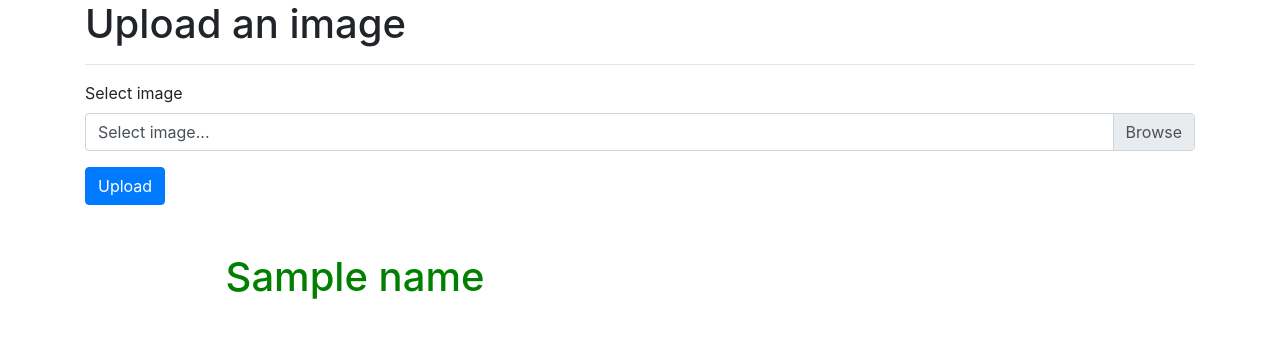
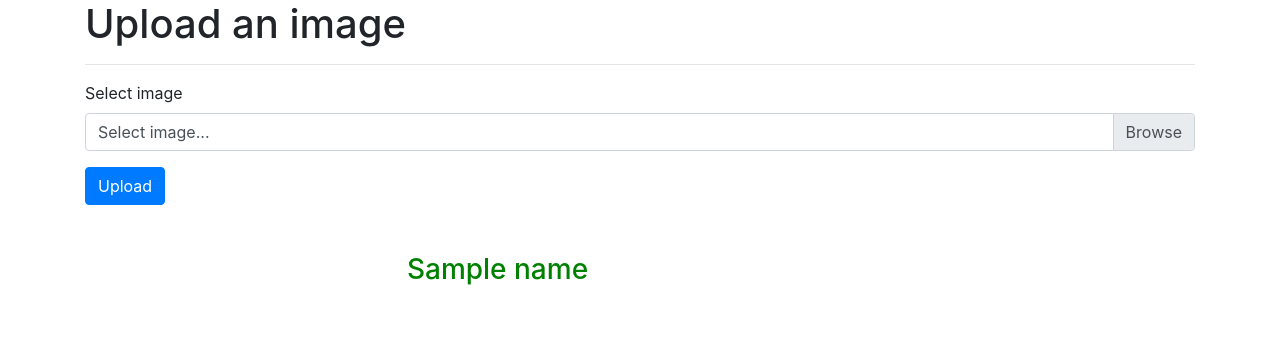
Before and after one commit to sidharths971/candidate-candidate-info, a Flask app: template templates/index.html in a window 1280 px wide. Shown: the top 338 px of the page. Run offline with Flask 2, Linux system fonts and the light colour scheme; the template is opened without the code that fills it: most values are stand-ins (such as "Sample title", 1, 10 or a date in 2020); parts of the project's set-up code (start-up, migrations or seed data) failed here and were passed over; some libraries are stand-ins or nearby versions.

Commit message:
last commit

```diff
--- a/api/task.py
+++ b/api/task.py
@@ -92,4 +92,5 @@ class CandidateConstants:
     CHILDREN = 'children'
     BASE_FILE = 'candidate-informations'
     MESSAGE = 'File uploaded successfully, the json format data you can check in candidate_info.json ' \
-              'file in project directory level'
+              'file in project directory level or you can check in API in' \
+              ' "http://127.0.0.1:8000/candidate/candidate-details"'
--- a/templates/index.html
+++ b/templates/index.html
@@ -38,8 +38,8 @@
 
     <div class="container my-5">
       <div class="row">
-        <div class="col-6">
-          <h1 class="text-green text-center" style="color: green">{{name}}</h1>
+        <div class="col-9">
+          <h3 class="text-green text-center" style="color: green">{{name}}</h3>
         </div>
       </div>
     </div>
```
Also changed, not shown: tests/test_script.py (renamed from tests/test.py, +2 -6 lines).
